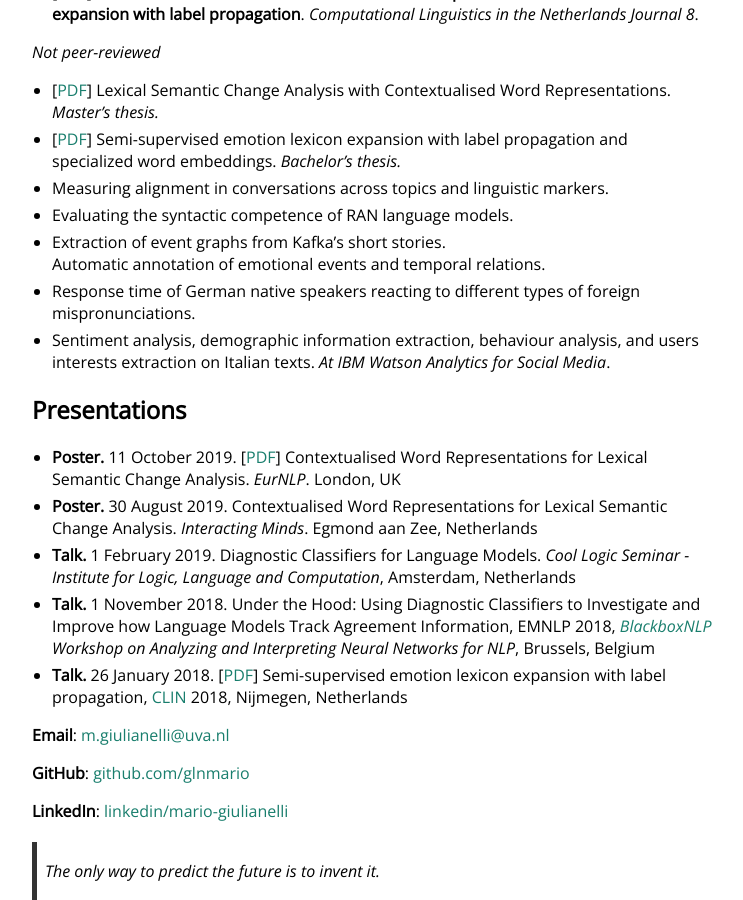
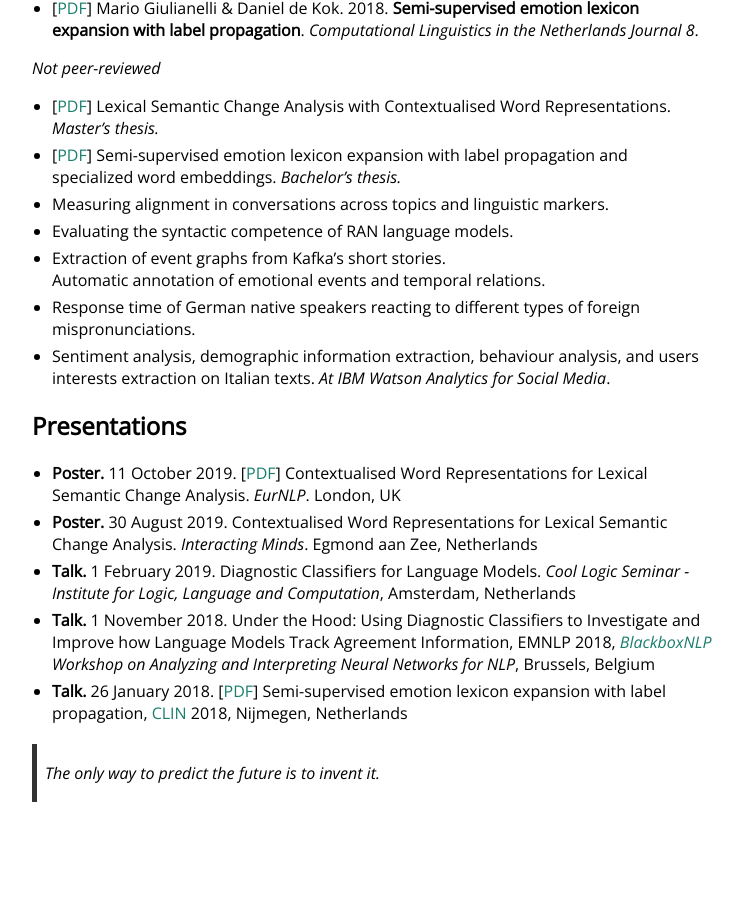
Before and after one commit to glnmario/glnmario.github.io, a Jekyll site: the page built from index.md, in a window 1280 px wide and 900 px high, scrolled down 916 px. Shown: the whole window, without its empty margins (258-1001 px from the left). Built offline with Jekyll 4.4.1, drawn with Linux system fonts in a browser that asks for light colours; after the commit the page ends 1718 px from its top, so only the background shows below that.

Commit message:
Update index.md

```diff
--- a/index.md
+++ b/index.md
@@ -52,10 +54,10 @@ Currently I study Artificial Intelligence at the University of Amsterdam.
 - [under-the-hood](https://github.com/Procope/under-the-hood/blob/master/README.md): using diagnostic classifiers to investigate and improve how language models process subject-verb agreement.
 - [emo2vec](https://github.com/Procope/emo2vec/blob/master/README.md): expand an emotion lexicon via label propagation and learn emotion-specific word embeddings from an annotated corpus.
 -->
-**Email**: [m.giulianelli@uva.nl](mailto:m.giulianelli@uva.nl)
 
-**GitHub**: [github.com/glnmario](https://github.com/glnmario)
+<!--**Email**: [m.giulianelli@uva.nl](mailto:m.giulianelli@uva.nl)-->
+<!--**GitHub**: [github.com/glnmario](https://github.com/glnmario)-->
+<!--**LinkedIn**: [linkedin/mario-giulianelli](https://www.linkedin.com/in/mario-giulianelli) -->
 
-**LinkedIn**: [linkedin/mario-giulianelli](https://www.linkedin.com/in/mario-giulianelli)
 
 > The only way to predict the future is to invent it.
```
Also changed, not shown: other parts of index.md (+2 -0 lines).
